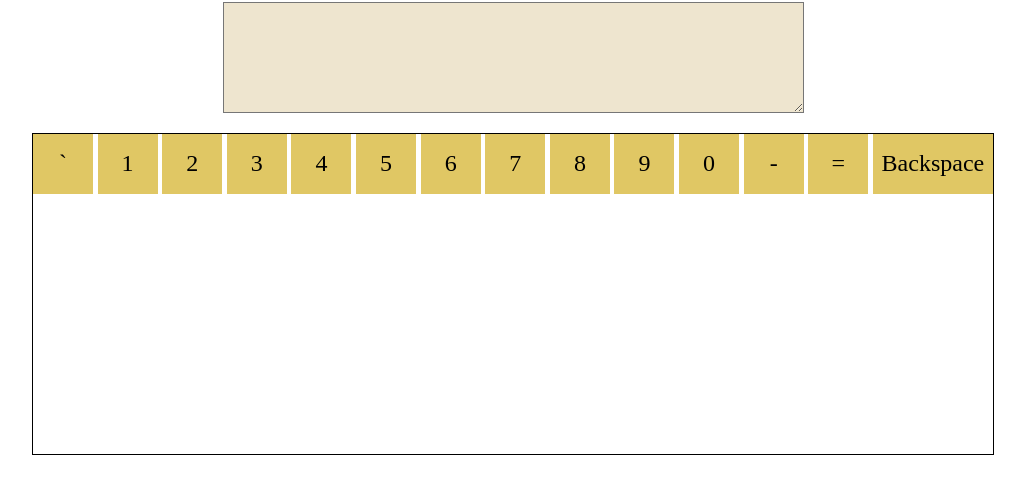
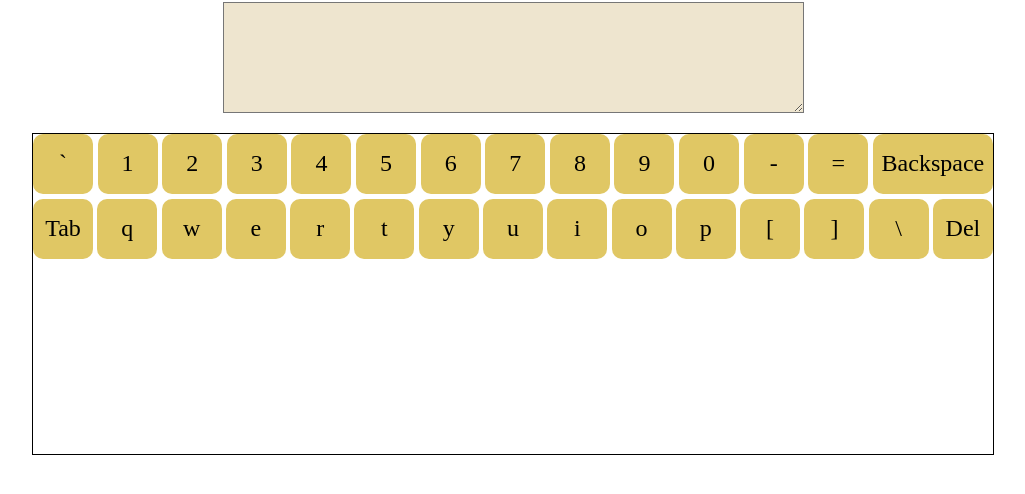
Before and after one commit to EugeneDubrova777/virtual-keyboard, a website: page index.html in a window 1280 px wide. Shown: the part 78-572 px from the top of the page, without its empty margins (127-1152 px from the left). Drawn offline with Linux system fonts and the light colour scheme.

Commit message:
feat: add 2nd row

```diff
--- a/script.js
+++ b/script.js
@@ -93,3 +93,55 @@ keyPlus.textContent = '=';
 backspace.textContent = 'Backspace';
 
 row1.append(keyYo, key1, key2, key3, key4, key5, key6, key7, key8, key9, key0, keyMin, keyPlus, backspace);
+
+// row2
+
+const keyTab = document.createElement('div');
+const keyQ = document.createElement('div');
+const keyW = document.createElement('div');
+const keyE = document.createElement('div');
+const keyR = document.createElement('div');
+const keyT = document.createElement('div');
+const keyY = document.createElement('div');
+const keyU = document.createElement('div');
+const keyI = document.createElement('div');
+const keyO = document.createElement('div');
+const keyP = document.createElement('div');
+const leftSquareQuote = document.createElement('div');
+const rightSquareQuote = document.createElement('div');
+const backSlash = document.createElement('div');
+const keyDelete = document.createElement('div');
+
+keyTab.classList.add('key');
+keyQ.classList.add('key');
+keyW.classList.add('key');
+keyE.classList.add('key');
+keyR.classList.add('key');
+keyT.classList.add('key');
+keyY.classList.add('key');
+keyU.classList.add('key');
+keyI.classList.add('key');
+keyO.classList.add('key');
+keyP.classList.add('key');
+leftSquareQuote.classList.add('key');
+rightSquareQuote.classList.add('key');
+backSlash.classList.add('key');
+keyDelete.classList.add('key');
+
+keyTab.textContent = 'Tab';
+keyQ.textContent = 'q';
+keyW.textContent = 'w';
+keyE.textContent = 'e';
+keyR.textContent = 'r';
+keyT.textContent = 't';
+keyY.textContent = 'y';
+keyU.textContent = 'u';
+keyI.textContent = 'i';
+keyO.textContent = 'o';
+keyP.textContent = 'p';
+leftSquareQuote.textContent = '[';
+rightSquareQuote.textContent = ']';
+backSlash.textContent = '\\';
+keyDelete.textContent = 'Del';
+
+row2.append(keyTab, keyQ, keyW, keyE, keyR, keyT, keyY, keyU, keyI, keyO, keyP, leftSquareQuote, rightSquareQuote, backSlash, keyDelete);
--- a/style.css
+++ b/style.css
@@ -34,11 +34,18 @@
   justify-content: space-between;
 }
 
+.row2 {
+  display: flex;
+  justify-content: space-between;
+  margin-top: 5px;
+}
+
 .key {
   width: 60px;
   height: 60px;
   background: #e0c764;
   font-size: 24px;
+  border-radius: 10px;
   display: flex;
   justify-content: center;
   align-items: center;
```
